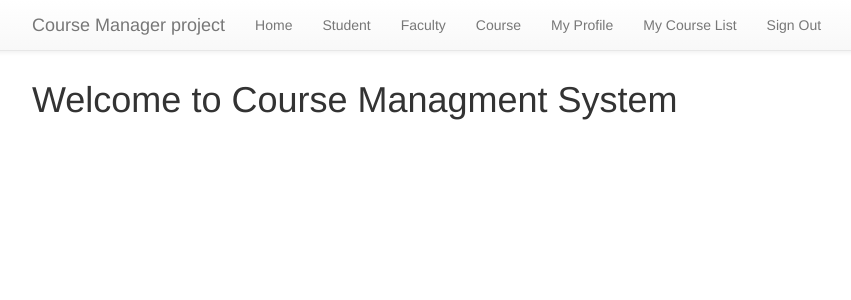
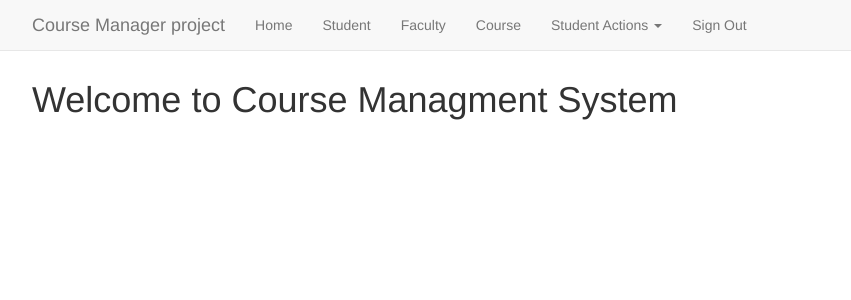
Before and after one commit to almarzouq/course_mgt_sys, a Django app: page / in a window 1280 px wide. Shown: the top 300 px of the page, without its empty margins (38-889 px from the left). Run offline with Django 3.2, Linux system fonts and the light colour scheme; the visitor is signed in with stand-in values (Sample User, id 1); data that the repository does not hold is empty; parts of the project's set-up code (start-up, migrations or seed data) failed here and were passed over; some libraries are stand-ins or nearby versions.

Commit message:
fixing dropdown

```diff
--- a/course_mgt_sys/templates/base.html
+++ b/course_mgt_sys/templates/base.html
@@ -3,22 +3,14 @@
 <html lang="en">
 
 <head>
+
   <meta charset="utf-8">
-  <meta http-equiv="X-UA-Compatible" content="IE=edge">
   <meta name="viewport" content="width=device-width, initial-scale=1">
-  <!-- The above 3 meta tags *must* come first in the head; any
-other head content must come *after* these tags -->
-  <meta name="description" content="">
-  <meta name="author" content="">
-  <link rel="icon" href="../../favicon.ico">
   <title>{% block title %}Course Manager{% endblock %}</title>
-  <!-- Latest compiled and minified CSS -->
-  <link rel="stylesheet" href="//maxcdn.bootstrapcdn.com/bootstrap/3.3.4/css/bootstrap.min.css">
-  <!-- Optional theme -->
-  <link rel="stylesheet" href="//maxcdn.bootstrapcdn.com/bootstrap/3.3.4/css/bootstrap-theme.min.css">
-  <!-- Bootstrap core CSS -->
-  <!-- <link href="../../dist/css/bootstrap.min.css" rel=" stylesheet"> -->
-  <!-- Custom styles for this template -->
+
+  <link rel="stylesheet" href="http://maxcdn.bootstrapcdn.com/bootstrap/3.3.5/css/bootstrap.min.css">
+  <script src="https://ajax.googleapis.com/ajax/libs/jquery/1.11.3/jquery.min.js"></script>
+  <script src="http://maxcdn.bootstrapcdn.com/bootstrap/3.3.5/js/bootstrap.min.js"></script>
 
 
   <!-- jQuery library -->
@@ -60,21 +52,33 @@ other head content must come *after* these tags -->
           <li><a href="{% url 'instructor_list' %}"> Faculty </a></li>
           <li><a href="{% url 'course_list' %}"> Course </a></li>
 
+
+
           {% if user.is_authenticated %}
           {% if user.is_instructor %}
+          <li class="dropdown">
+            <a class="dropdown-toggle" data-toggle="dropdown" href="#">Instructor Actions
+            <span class="caret"></span></a>
+            <ul class="dropdown-menu">
               <li><a href="{% url 'my_course_list_to_add' %}"> My Course List </a></li>
               <li><a href="{% url 'instructor_view' request.user.pk %}"> My Profile </a></li>
               <li><a href="{% url 'create_general_announcment' request.user.pk %}"> Add General Announcement </a></li>
               <li><a href="{% url 'pending_appointment_list' request.user.instructor.pk %}"> Pending Appointment </a></li>
-
-
               <li><a href="{% url 'instructor_view' request.user.instructor.pk %}"> My Profile </a></li>
               <li><a href="{% url 'my_course_list_to_add' %}"> My Course List </a></li>
               <li><a href="{% url 'create_general_announcment' request.user.instructor.pk %}"> Add General Announcement </a></li>
+            </ul>
+          </li>
           {% else %}
+
+          <li class="dropdown">
+            <a class="dropdown-toggle" data-toggle="dropdown" href="#">Student Actions
+            <span class="caret"></span></a>
+            <ul class="dropdown-menu">
               <li><a href="{% url 'student_view' request.user.student.pk %}"> My Profile </a></li>
               <li><a href="{% url 'course_list_to_add' %}"> My Course List </a></li>
-
+            </ul>
+          </li>
           {% endif %}
 
           <li><a href="{% url 'account_logout' %}"> Sign Out </a></li>
```
Lines whose indentation alone changed are shown as unchanged.
